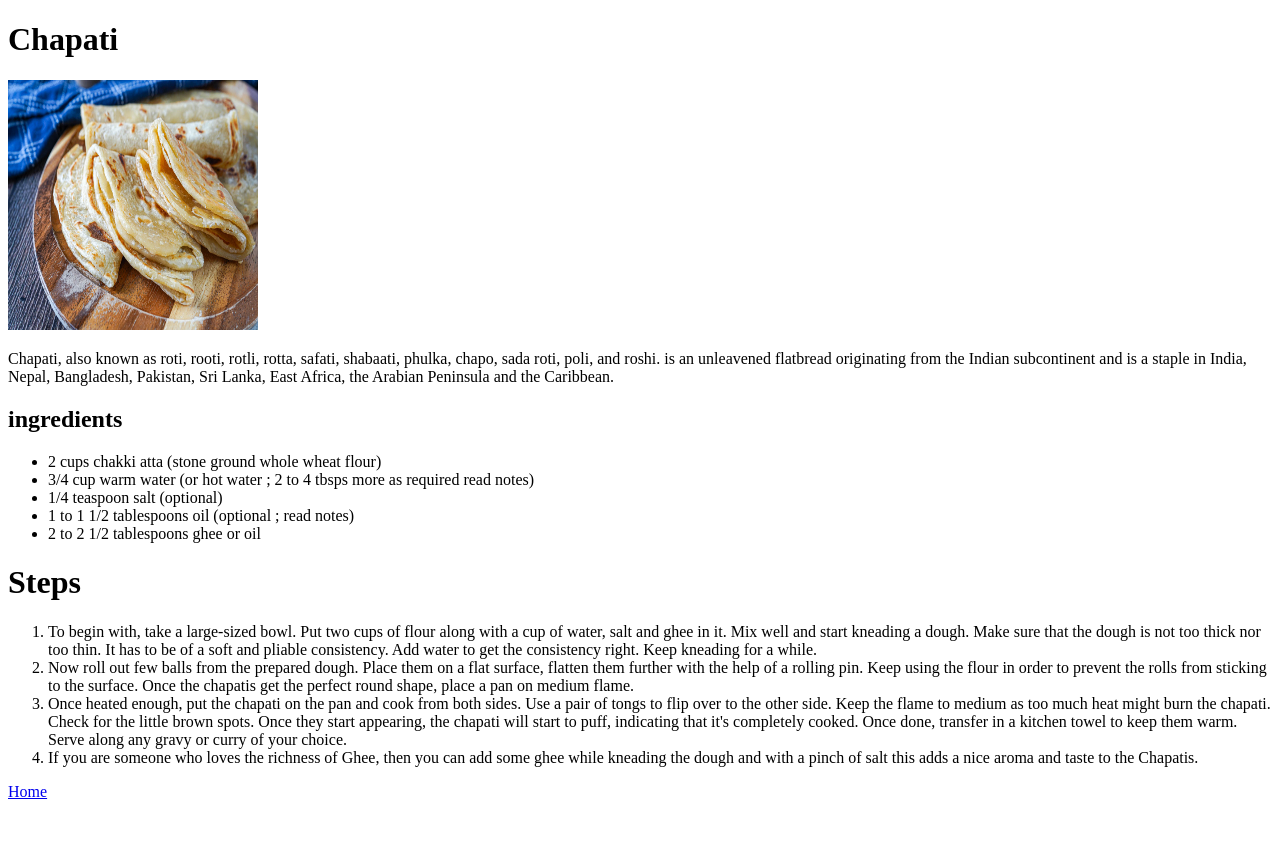
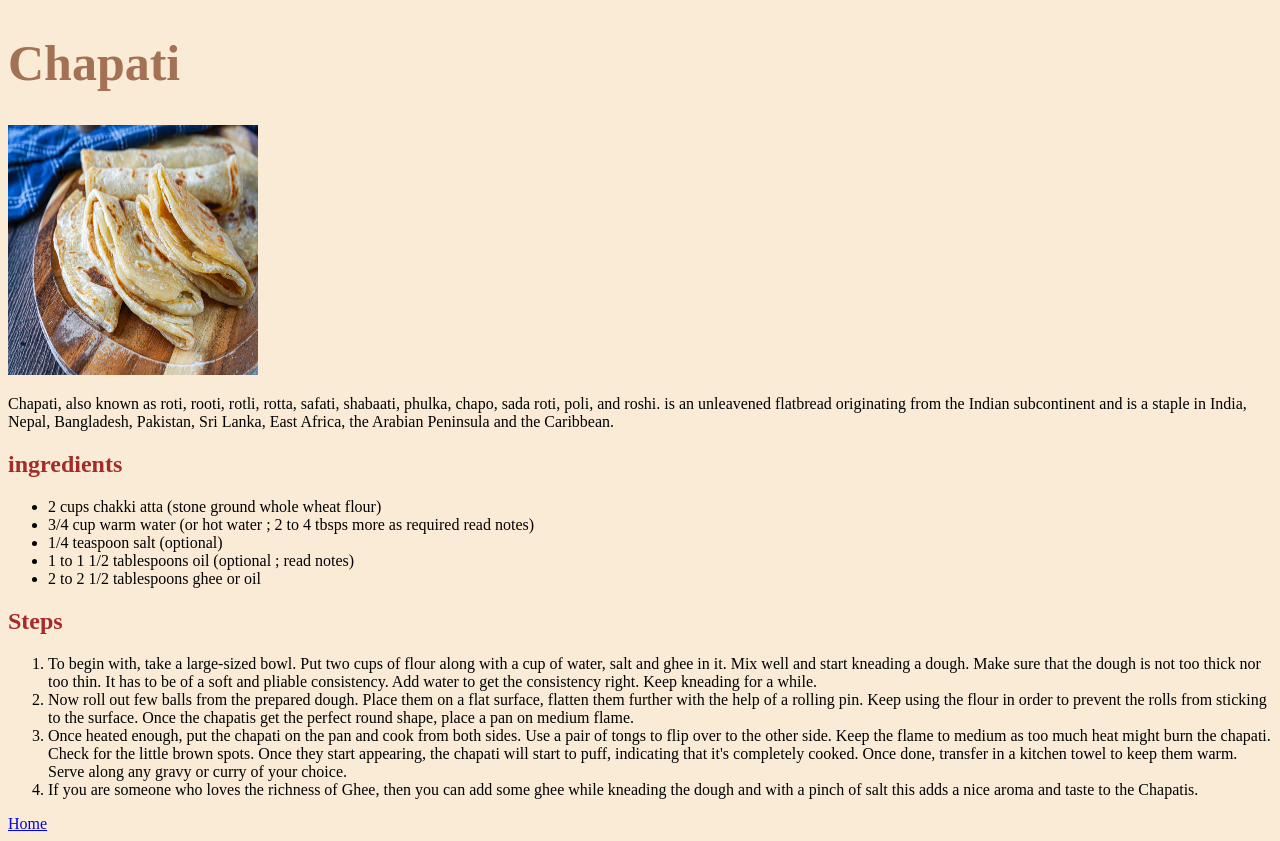
Before and after one commit to gunga003/odin-recipes, a plain HTML site: page recipes/chapati.html in a window 1280 px wide. Before the commit the page ends 809 px from the top, so only its background shows below. Drawn offline with Linux system fonts and the light colour scheme.

Commit message:
CSS STYLES
added background color on the webpages and changed the font color for the headings and paragraphs

```diff
--- /dev/null
+++ b/main.css
@@ -0,0 +1,12 @@
+body {
+    background-color: antiquewhite;
+}
+h2{
+    color: brown;
+}
+
+h1 {
+    color: #a37153;
+    font-weight: 700;
+    font-size: 50px;
+}
--- a/recipes/chapati.html
+++ b/recipes/chapati.html
@@ -4,6 +4,7 @@
     <meta charset="UTF-8">
     <meta name="viewport" content="width=device-width, initial-scale=1.0">
     <title>Chapati</title>
+    <link rel="stylesheet" href="../main.css" type="text/css">
 </head>
 <body>
     <h1>Chapati</h1>
@@ -17,7 +18,7 @@
         <li>1 to 1 1/2 tablespoons oil (optional ; read notes)</li>
         <li>2 to 2 1/2 tablespoons ghee or oil</li>
     </ul>
-    <h1>Steps</h1>
+    <h2>Steps</h2>
     <ol>
         <li>To begin with, take a large-sized bowl. Put two cups of flour along with a cup of water, salt and ghee in it. Mix well and start kneading a dough. Make sure that the dough is not too thick nor too thin. It has to be of a soft and pliable consistency. Add water to get the consistency right. Keep kneading for a while.</li>
         <li>Now roll out few balls from the prepared dough. Place them on a flat surface, flatten them further with the help of a rolling pin. Keep using the flour in order to prevent the rolls from sticking to the surface. Once the chapatis get the perfect round shape, place a pan on medium flame.</li>
```
Also changed, not shown: index.html (+1 -3 lines), recipes/lasagna.html (+1 -0 lines), recipes/ugali.html (+1 -0 lines), backg.jpg (added).
